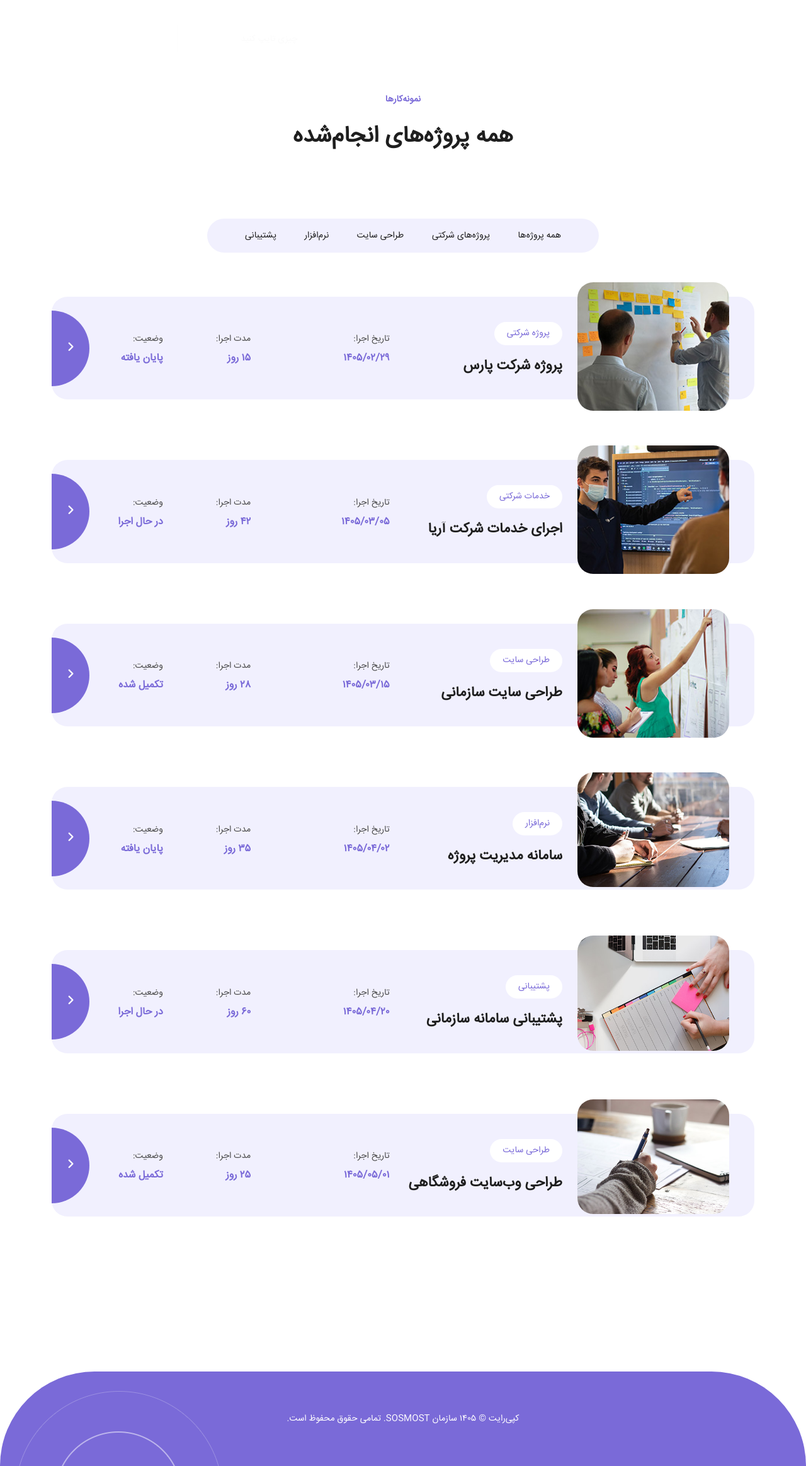
After one commit to mohammadRJ20023/soha-azarin-sepehr-website, a Django app: template portfolio/templates/portfolio/Project_list.html in a window 1280 px wide. The commit adds this page. Shown: the whole page at 63% size. Run offline with Django 4.2, Linux system fonts and the light colour scheme; the template is opened without the code that fills it, so the values that code supplies are empty; some libraries are stand-ins or nearby versions; some web fonts are replaced.

Commit message:
refactor: move CompanyStats to Home app, add project_list template and view-all button

```diff
--- a/Home/admin.py
+++ b/Home/admin.py
@@ -1,4 +1,5 @@
 from django.contrib import admin
-from .models import ContactUs
+from .models import ContactUs,CompanyStats
 
 admin.site.register(ContactUs)
+admin.site.register(CompanyStats)
--- a/Home/views.py
+++ b/Home/views.py
@@ -1,7 +1,7 @@
 from django.shortcuts import render, redirect
 from .forms import ContactUsForm
-from .models import ContactUs
-from portfolio.models import Project, CompanyStats
+from .models import ContactUs, CompanyStats
+from portfolio.models import Project
 
 
 
@@ -26,7 +26,7 @@ def Home_page(request):
     else:
         form = ContactUsForm
 
-    projects = Project.objects.all()
+    projects = Project.objects.all().order_by("-created_at")[:3]
 
     company_stats = CompanyStats.objects.all()
 
--- a/portfolio/admin.py
+++ b/portfolio/admin.py
@@ -2,9 +2,9 @@ from django.contrib import admin
 
 from jalali_date.admin import ModelAdminJalaliMixin
 
-from .models import Project, CompanyStats
+from .models import Project
 
-admin.site.register(CompanyStats)
+
 
 @admin.register(Project)
 class ProjectAdmin(ModelAdminJalaliMixin, admin.ModelAdmin):
--- /dev/null
+++ b/portfolio/templates/portfolio/Project_list.html
@@ -0,0 +1,200 @@
+{% load static %}
+<!DOCTYPE html>
+
+<html lang="fa" dir="rtl">
+<head>
+<meta charset="utf-8">
+<meta name="viewport" content="width=device-width, initial-scale=1, shrink-to-fit=no">
+<link href="{% static "/css/bootstrap.min.css" %}" rel="stylesheet">
+<link rel="stylesheet" href="{% static "/css/fontawesome.css" %}">
+<link rel="stylesheet" href="{% static "/css/templatemo-scholar.css" %}">
+<link rel="stylesheet" href="{% static "/css/owl.css" %}">
+<link rel="stylesheet" href="{% static "/css/animate.css" %}">
+<link rel="stylesheet" href="{% static "/css/swiper-bundle.min.css" %}">
+<title>پروژه‌ها | SOSMOST</title>
+</head>
+
+<body>
+
+<header class="header-area header-sticky">
+<div class="container">
+<div class="row">
+<div class="col-12">
+<nav class="main-nav">
+<ul class="nav">
+<li class="scroll-to-section"><a href="Home.html">خانه</a></li>
+<li class="scroll-to-section"><a href="Home.html#services">خدمات</a></li>
+<li class="scroll-to-section"><a href="projects.html" class="active">نمونه‌کارها</a></li>
+<li class="scroll-to-section"><a href="Home.html#team">تیم ما</a></li>
+<li class="scroll-to-section"><a href="Home.html#contact">تماس با ما</a></li>
+</ul>
+<a class="menu-trigger"><span>منو</span></a>
+<div class="search-input">
+<form id="search" action="#">
+<input type="text" placeholder="چیزی تایپ کنید" id="searchText" name="searchKeyword">
+<i class="fa fa-search"></i>
+</form>
+</div>
+<a href="Home.html" class="logo"><h1>SOSMOST</h1></a>
+</nav>
+</div>
+</div>
+</div>
+</header>
+
+<div class="section events" id="events">
+<div class="container">
+<div class="row">
+<div class="col-lg-12 text-center">
+<div class="section-heading">
+<h6>نمونه‌کارها</h6>
+<h2>همه پروژه‌های انجام‌شده</h2>
+</div>
+</div>
+</div>
+
+<ul class="event_filter">
+<li><a class="is_active" href="#!" data-filter="*">همه پروژه‌ها</a></li>
+<li><a href="#!" data-filter=".company">پروژه‌های شرکتی</a></li>
+<li><a href="#!" data-filter=".website">طراحی سایت</a></li>
+<li><a href="#!" data-filter=".software">نرم‌افزار</a></li>
+<li><a href="#!" data-filter=".support">پشتیبانی</a></li>
+</ul>
+
+<div class="row event_box">
+
+<div class="col-lg-12 col-md-6 align-self-center mb-30 event_outer company">
+<div class="item">
+<div class="row">
+<div class="col-lg-3">
+<div class="image"><img src="{% static "/images/event-01.jpg" %}" alt="پروژه شرکت پارس"></div>
+</div>
+<div class="col-lg-9">
+<ul>
+<li><span class="category">پروژه شرکتی</span><h4>پروژه شرکت پارس</h4></li>
+<li><span>تاریخ اجرا:</span><h6>۱۴۰۵/۰۲/۲۹</h6></li>
+<li><span>مدت اجرا:</span><h6>۱۵ روز</h6></li>
+<li><span>وضعیت:</span><h6>پایان یافته</h6></li>
+</ul>
+<a href="#"><i class="fa fa-angle-right"></i></a>
+</div>
+</div>
+</div>
+</div>
+
+<div class="col-lg-12 col-md-6 align-self-center mb-30 event_outer company">
+<div class="item">
+<div class="row">
+<div class="col-lg-3">
+<div class="image"><img src="{% static "/images/event-02.jpg" %}" alt="اجرای خدمات شرکت آریا"></div>
+</div>
+<div class="col-lg-9">
+<ul>
+<li><span class="category">خدمات شرکتی</span><h4>اجرای خدمات شرکت آریا</h4></li>
+<li><span>تاریخ اجرا:</span><h6>۱۴۰۵/۰۳/۰۵</h6></li>
+<li><span>مدت اجرا:</span><h6>۴۲ روز</h6></li>
+<li><span>وضعیت:</span><h6>در حال اجرا</h6></li>
+</ul>
+<a href="#"><i class="fa fa-angle-right"></i></a>
+</div>
+</div>
+</div>
+</div>
+
+<div class="col-lg-12 col-md-6 align-self-center mb-30 event_outer website">
+<div class="item">
+<div class="row">
+<div class="col-lg-3">
+<div class="image"><img src="{% static "/images/event-03.jpg" %}" alt="طراحی سایت سازمانی"></div>
+</div>
+<div class="col-lg-9">
+<ul>
+<li><span class="category">طراحی سایت</span><h4>طراحی سایت سازمانی</h4></li>
+<li><span>تاریخ اجرا:</span><h6>۱۴۰۵/۰۳/۱۵</h6></li>
+<li><span>مدت اجرا:</span><h6>۲۸ روز</h6></li>
+<li><span>وضعیت:</span><h6>تکمیل شده</h6></li>
+</ul>
+<a href="#"><i class="fa fa-angle-right"></i></a>
+</div>
+</div>
+</div>
+</div>
+
+<div class="col-lg-12 col-md-6 align-self-center mb-30 event_outer software">
+<div class="item">
+<div class="row">
+<div class="col-lg-3">
+<div class="image"><img src="{% static "/images/course-04.jpg" %}" alt="سامانه مدیریت پروژه"></div>
+</div>
+<div class="col-lg-9">
+<ul>
+<li><span class="category">نرم‌افزار</span><h4>سامانه مدیریت پروژه</h4></li>
+<li><span>تاریخ اجرا:</span><h6>۱۴۰۵/۰۴/۰۲</h6></li>
+<li><span>مدت اجرا:</span><h6>۳۵ روز</h6></li>
+<li><span>وضعیت:</span><h6>پایان یافته</h6></li>
+</ul>
+<a href="#"><i class="fa fa-angle-right"></i></a>
+</div>
+</div>
+</div>
+</div>
+
+<div class="col-lg-12 col-md-6 align-self-center mb-30 event_outer support">
+<div class="item">
+<div class="row">
+<div class="col-lg-3">
+<div class="image"><img src="{% static "/images/course-05.jpg" %}" alt="پشتیبانی سامانه سازمانی"></div>
+</div>
+<div class="col-lg-9">
+<ul>
+<li><span class="category">پشتیبانی</span><h4>پشتیبانی سامانه سازمانی</h4></li>
+<li><span>تاریخ اجرا:</span><h6>۱۴۰۵/۰۴/۲۰</h6></li>
+<li><span>مدت اجرا:</span><h6>۶۰ روز</h6></li>
+<li><span>وضعیت:</span><h6>در حال اجرا</h6></li>
+</ul>
+<a href="#"><i class="fa fa-angle-right"></i></a>
+</div>
+</div>
+</div>
+</div>
+
+<div class="col-lg-12 col-md-6 align-self-center mb-30 event_outer website">
+<div class="item">
+<div class="row">
+<div class="col-lg-3">
+<div class="image"><img src="{% static "/images/course-06.jpg" %}" alt="طراحی وب‌سایت فروشگاهی"></div>
+</div>
+<div class="col-lg-9">
+<ul>
+<li><span class="category">طراحی سایت</span><h4>طراحی وب‌سایت فروشگاهی</h4></li>
+<li><span>تاریخ اجرا:</span><h6>۱۴۰۵/۰۵/۰۱</h6></li>
+<li><span>مدت اجرا:</span><h6>۲۵ روز</h6></li>
+<li><span>وضعیت:</span><h6>تکمیل شده</h6></li>
+</ul>
+<a href="#"><i class="fa fa-angle-right"></i></a>
+</div>
+</div>
+</div>
+</div>
+
+</div>
+</div>
+</div>
+
+<footer>
+<div class="container">
+<div class="col-lg-12">
+<p>کپی‌رایت © ۱۴۰۵ سازمان SOSMOST. تمامی حقوق محفوظ است.</p>
+</div>
+</div>
+</footer>
+
+<script src="{% static "/jquery/jquery.min.js" %}"></script>
+<script src="{% static "/js/bootstrap.min.js" %}"></script>
+<script src="{% static "/js/isotope.min.js" %}"></script>
+<script src="{% static "/js/owl-carousel.js" %}"></script>
+<script src="{% static "/js/counter.js" %}"></script>
+<script src="{% static "/js/custom.js" %}"></script>
+
+</body>
+</html>
--- a/portfolio/views.py
+++ b/portfolio/views.py
@@ -10,4 +10,5 @@ def Project_detail(request, slug):
     # project = Project.objects.get(slug=slug) or:
     project = get_object_or_404(Project, slug=slug)
 
+
     return render(request, "portfolio/Project_detail.html", {"project": project})
```
Also changed, not shown: Home/models.py (+15 -0 lines), Home/templates/Home/Home.html (+9 -0 lines), assets/css/buttons.css (added, +30 -0 lines), portfolio/models.py (+0 -14 lines), Home/migrations/0003_companystats.py (added), portfolio/migrations/0003_delete_companystats.py (added).
